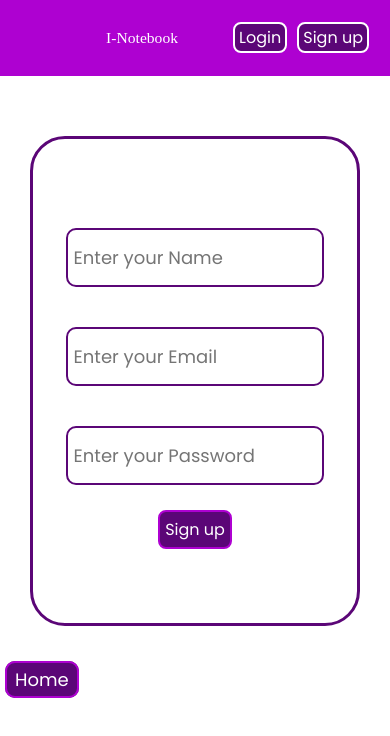
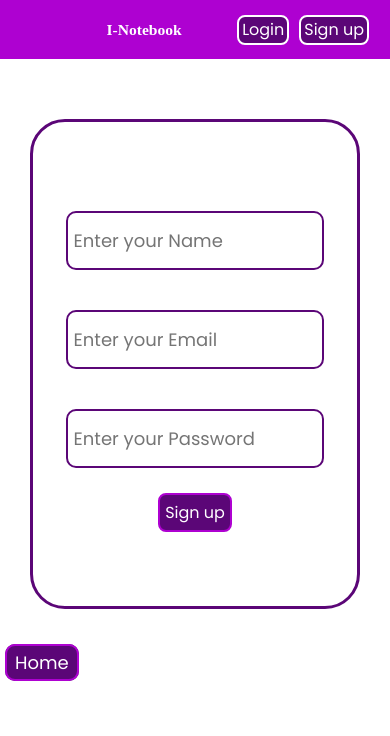
Before and after one commit to absarulbashir/I-Notebook-frontend, a React (Create React App) app: page /signup in a window 390 px wide. Shown: the top 736 px of the page. Built offline with nearby package versions, Linux system fonts and the light colour scheme; a web font is replaced by a local one.

Commit message:
changed style

```diff
--- a/src/App.css
+++ b/src/App.css
@@ -113,13 +113,13 @@ nav h2 {
     color: rgb(255, 255, 255);
     margin: 0px 20px;
     font-family: 'Rubik 80s Fade';
-    font-weight: 500;
+    font-weight: 600;
 }
 
 .inotebook {
     font-size: xx-large;
     color: rgb(255, 255, 255);
-    font-weight: 500;
+    font-weight: 600;
     font-family: 'Rubik 80s Fade';
 }
 
@@ -292,6 +292,10 @@ textarea {
         margin: 0px 20px;
     }
 
+    nav{
+        height: 7vh;
+    }
+
     .inotebook {
         font-size: larger;
     }
@@ -302,7 +306,7 @@ textarea {
 
     .navbtn {
         font-size: medium;
-        padding: 1px 4px;
+        padding: 0.5px 3px;
     }
 
     .logContainer {
@@ -318,7 +322,7 @@ textarea {
     .loader {
         display: block;
         margin: auto;
-        margin-top: 15vh;
-        width: 35vw;
+        margin-top: 30vh;
+        width: 50vw;
     }
 }
```
